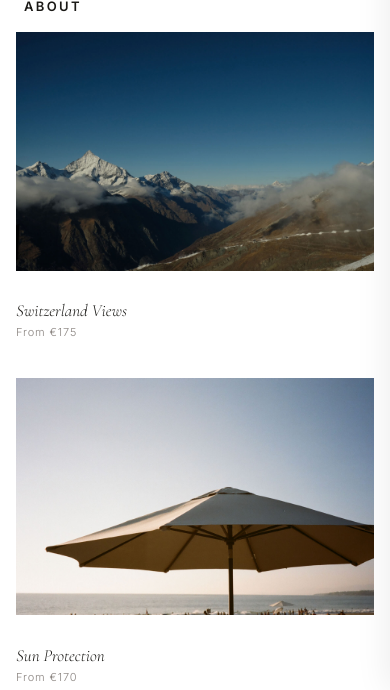
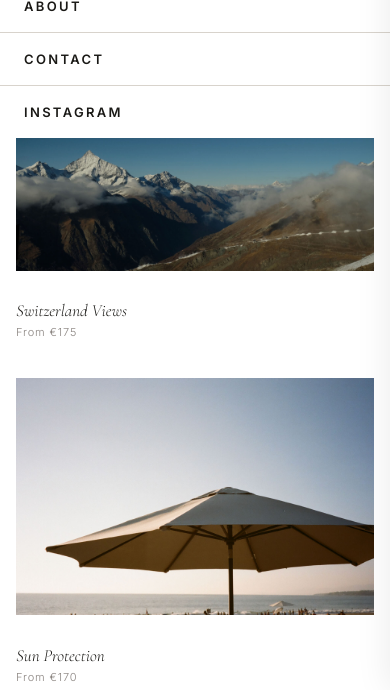
Before and after one commit to msummer91/fotowebsite, a plain HTML site: page collectif.html in a window 390 px wide. Both pictures are taken after a click on the button "Menu". Shown: the part 154-844 px from the top of the page. Drawn offline with nearby package versions, Linux system fonts and the light colour scheme.

Commit message:
add Contact and Instagram to mobile dropdown menus

```diff
--- a/collectif.html
+++ b/collectif.html
@@ -920,6 +920,8 @@
 <div class="mobile-menu" id="mobileMenu">
   <a href="collectif.html" onclick="toggleMenu()">Collectif</a>
   <a href="index.html#about" onclick="toggleMenu()">About</a>
+  <a href="mailto:hello@etecollectif.com" onclick="toggleMenu()">Contact</a>
+  <a href="https://instagram.com/etecollectif" target="_blank" rel="noopener" onclick="toggleMenu()">Instagram</a>
 </div>
 
 <main>
```
Also changed, not shown: index.html (+2 -0 lines).
